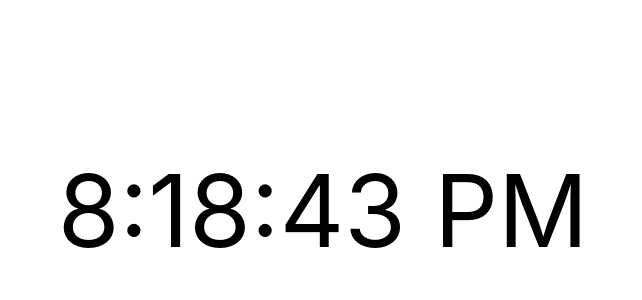
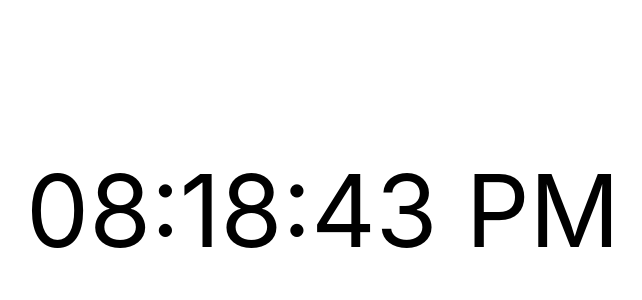
Before and after one commit to CSalois114/clock, a React (Create React App) app: page / in a window 1280 px wide. Shown: the top 300 px of the page, without its empty margins (317-959 px from the left). Built offline with nearby package versions, Linux system fonts and the light colour scheme.

Commit message:
add spacer 0 when less than 10

```diff
--- a/src/components/Clock.js
+++ b/src/components/Clock.js
@@ -12,23 +12,25 @@ export default function Clock() {
   }, [])
 
   const spacer = <span className="spacer">:</span>
+  const addSpacerZero = time => time < 10 ? `0${time}` : time
+
 
   return (
     <div id="clock">
       <span id="hours" className='value'>
-        {date.getHours() % 12}
+        {addSpacerZero(date.getHours() % 12)}
       </span>
 
       {spacer}
 
       <span id="minutes" className='value'>
-        {date.getMinutes()}
+        {addSpacerZero(date.getMinutes())}
       </span>
 
       {spacer}
 
       <span id="seconds" className='value'>
-          {date.getSeconds()}
+          {addSpacerZero(date.getSeconds())}
       </span>
 
       <span id="meridiem" className='value'>
```
